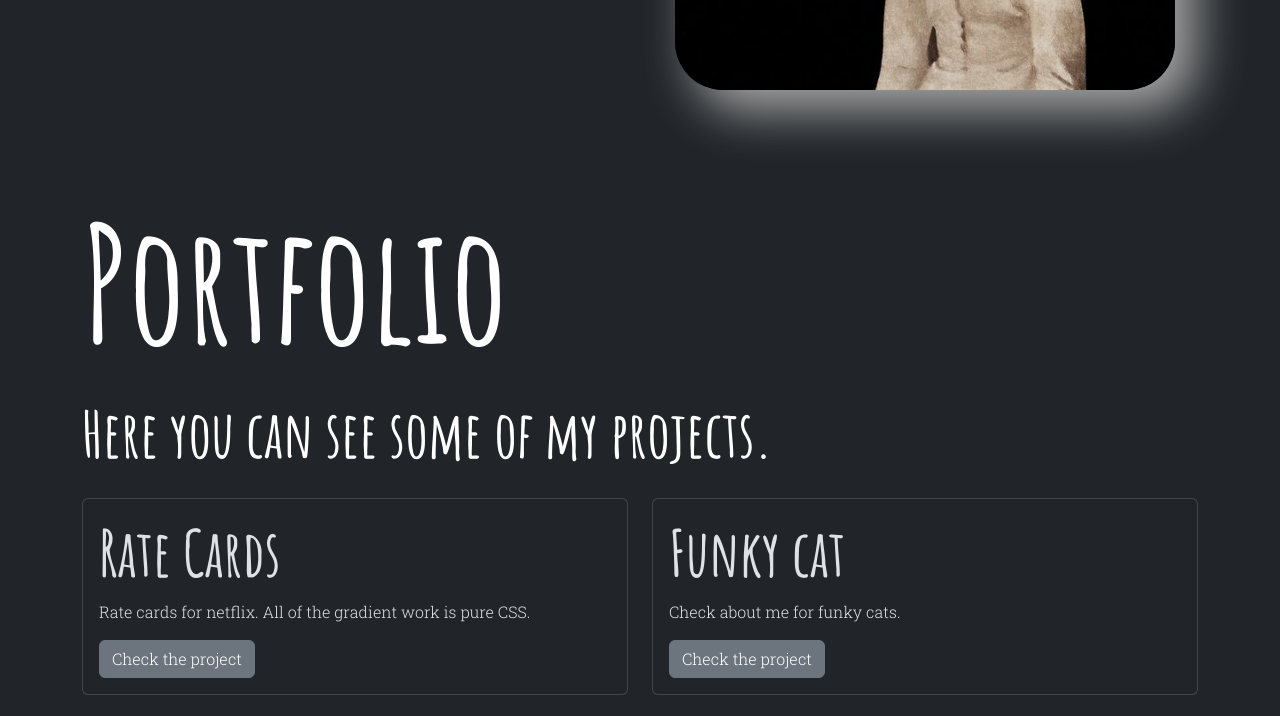
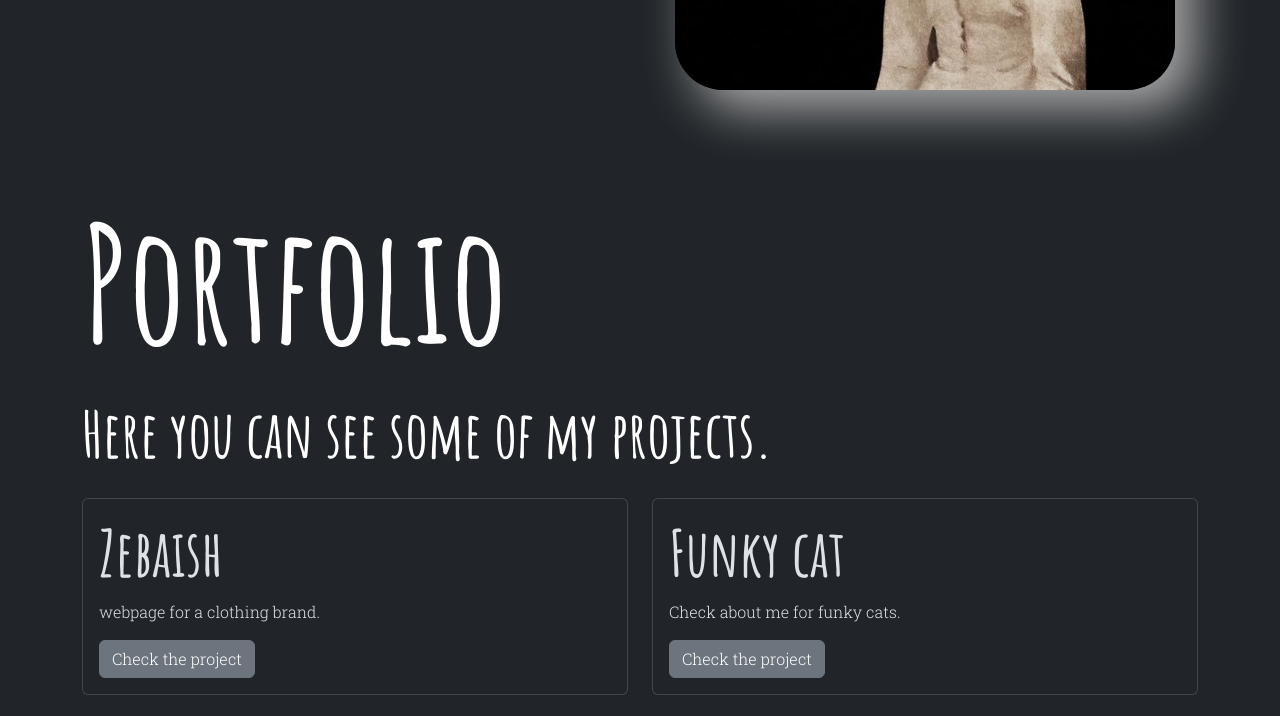
Before and after one commit to gamecodealchemist/hi, a plain HTML site: page index.html in a window 1280 px wide. Shown: the part 2135-2851 px from the top of the page. Drawn offline with nearby package versions, Linux system fonts and the light colour scheme.

Commit message:
Update index.html

```diff
--- a/index.html
+++ b/index.html
@@ -42,7 +42,6 @@
         <h1  class="first">Amna</h1>
         <p class="bye">A Mern Stack Developer</p>
     </div>
-
 <div class="carousel">
     <div id="carouselExampleCaptions" class="carousel slide">
         <div class="carousel-indicators">
@@ -102,9 +101,9 @@
         <div class="col-sm-6 mb-3 mb-sm-0">
           <div class="card">
             <div class="card-body">
-              <h5 class="card-title">Rate Cards</h5>
-              <p class="card-text">Rate cards for netflix. All of the gradient work is pure CSS.</form></p>
-              <a href="https://gamecodealchemist.github.io/rate-cards/" class="btn btn-secondary">Check the project</a>
+              <h5 class="card-title">Zebaish</h5>
+              <p class="card-text">webpage for a clothing brand.</form></p>
+              <a href="https://gamecodealchemist.github.io/clothing/" class="btn btn-secondary">Check the project</a>
             </div>
           </div>
         </div>
```
